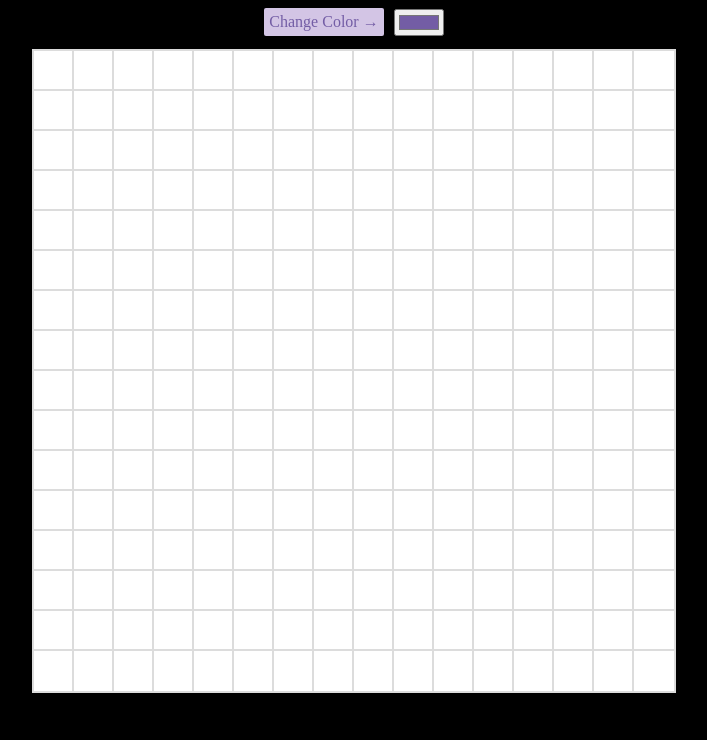
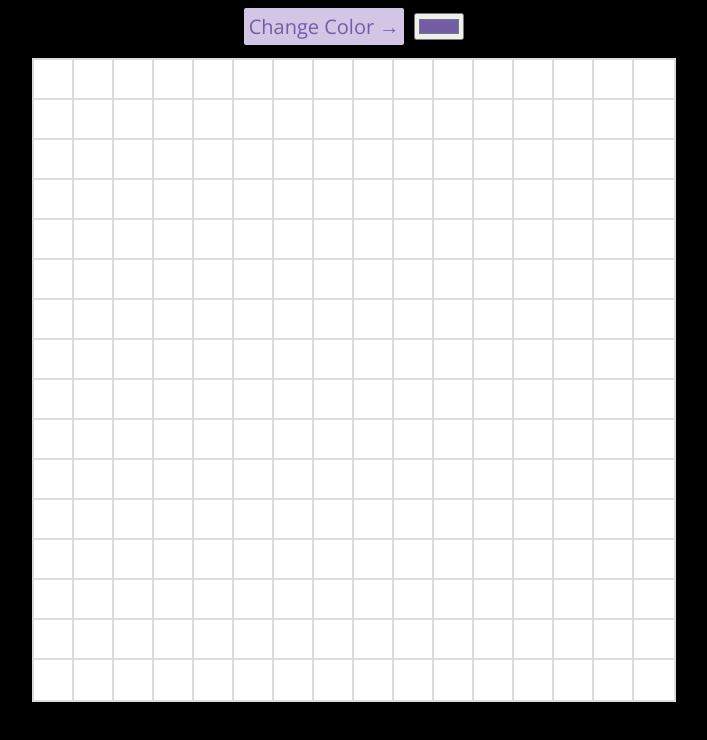
Before and after one commit to sckbstrd/odin-etch-a-sketch, a plain HTML site: page index.html in a window 1280 px wide. Shown: the whole page, without its empty margins (286-993 px from the left). Drawn offline with nearby package versions, Linux system fonts and the light colour scheme.

Commit message:
Replace default font with open sans

```diff
--- a/styles.css
+++ b/styles.css
@@ -1,8 +1,12 @@
+@import url('https://fonts.googleapis.com/css2?family=Open+Sans:ital,wght@0,300..800;1,300..800&display=swap');
+
 :root {
     --colorpick: '';
 }
 
 body {
+    font-family: "Open Sans", sans-serif;
+    font-size: 2.5vh;
     display: flex;
     background-color: black;
     align-items: center;
```
